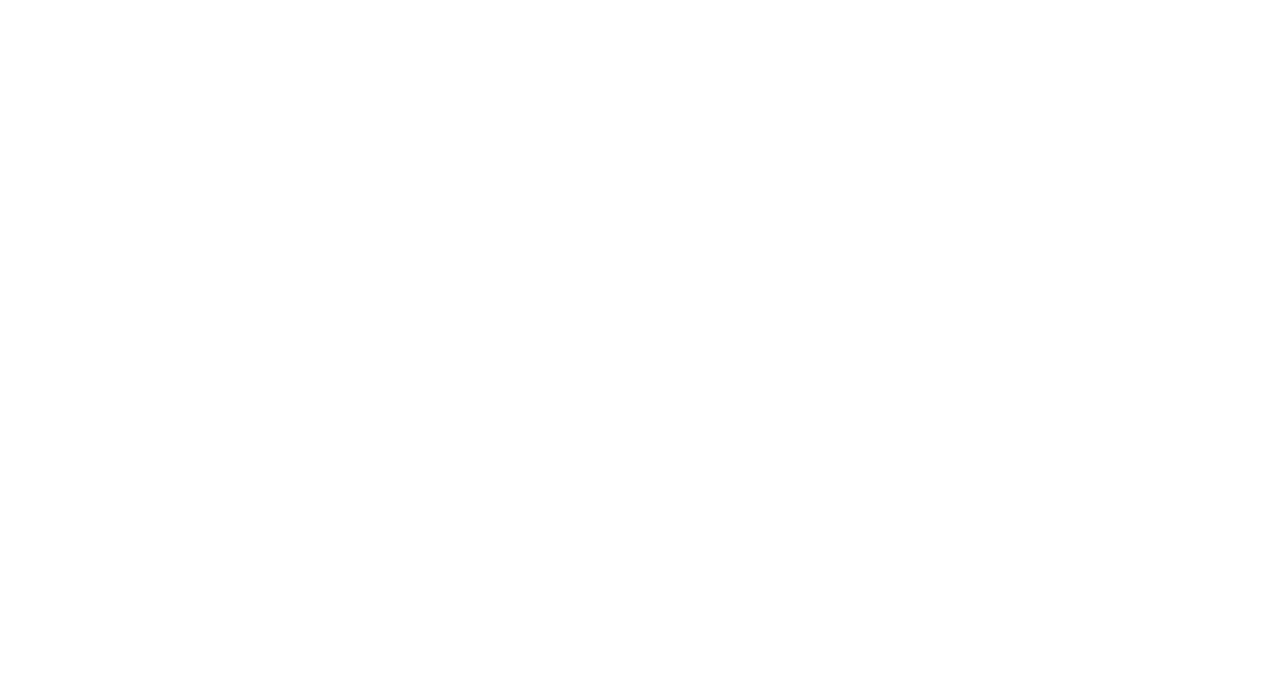
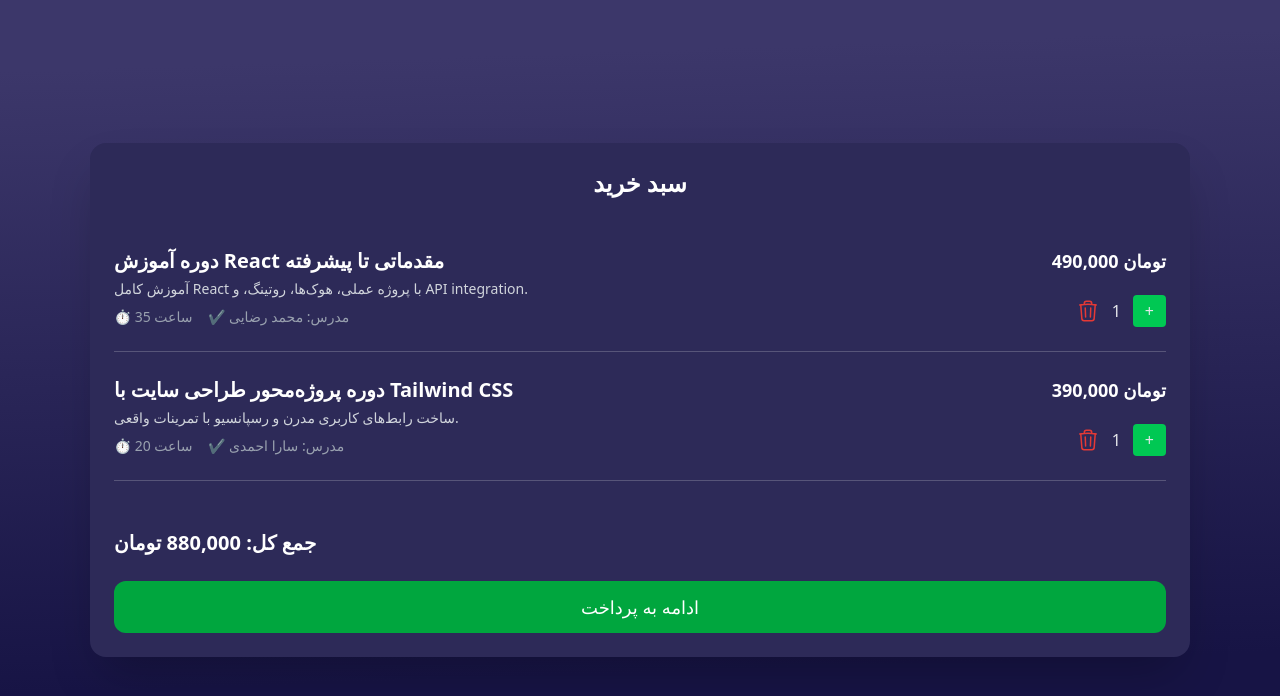
Before and after one commit to mohamed1383/course-site, a React (Vite) app: page /shoping-cart in a window 1280 px wide. Before the commit this address had no page. Shown: the top 696 px of the page. Built offline with nearby package versions, Linux system fonts and the light colour scheme.

Commit message:
add-shoping-cart

```diff
--- a/src/components/header/header.tsx
+++ b/src/components/header/header.tsx
@@ -55,7 +55,7 @@
                 </Link>
               )
             }
-            return <Button Icon={IconComponent} key={index} clickHandler={clickHandler} />
+            return <Link to='/shoping-cart'><Button Icon={IconComponent} key={index} clickHandler={clickHandler} /></Link>
           })}
         </div>
       </div>
--- a/src/pages/shoping-card/shoping-cart-page.tsx
+++ b/src/pages/shoping-card/shoping-cart-page.tsx
@@ -1,9 +1,105 @@
-import React from 'react'
+import React, { useState } from "react";
+import { HiOutlineTrash } from "react-icons/hi2";
 
-export default function ShopingCartPage() {
+
+const ShopingCartPage = () => {
+  const [items, setItems] = useState([
+    {
+      id: 1,
+      title: "دوره آموزش React مقدماتی تا پیشرفته",
+      description: "آموزش کامل React با پروژه عملی، هوک‌ها، روتینگ، و API integration.",
+      duration: "35 ساعت",
+      instructor: "محمد رضایی",
+      price: 490000,
+      quantity: 1,
+    },
+    {
+      id: 2,
+      title: "دوره پروژه‌محور طراحی سایت با Tailwind CSS",
+      description: "ساخت رابط‌های کاربری مدرن و رسپانسیو با تمرینات واقعی.",
+      duration: "20 ساعت",
+      instructor: "سارا احمدی",
+      price: 390000,
+      quantity: 1,
+    },
+  ]);
+
+  const handleQuantityChange = (id:number, delta:number) => {
+    setItems((prevItems) =>
+      prevItems
+        .map((item) =>
+          item.id === id
+            ? { ...item, quantity: Math.max(1, item.quantity + delta) }
+            : item
+        )
+    );
+  };
+
+  const handleRemove = (id:number) => {
+    setItems((prevItems) => prevItems.filter((item) => item.id !== id));
+  };
+
+  const total = items.reduce((sum, item) => sum + item.price * item.quantity, 0);
+
   return (
-    <div>
+    <div className="min-h-screen flex items-center justify-center bg-[linear-gradient(178.1deg,_rgb(60,55,106)_8.5%,_rgb(23,20,69)_82.4%)] text-white p-4">
+      <div className="w-full max-w-[1100px] bg-[#2d2a58] rounded-2xl shadow-2xl p-6">
+        <h1 className="text-2xl font-bold text-center mb-6">سبد خرید</h1>
 
+        {items.length === 0 ? (
+          <p className="text-center text-gray-300">سبد خرید شما خالی است.</p>
+        ) : (
+          items.map((item) => (
+            <div
+              key={item.id}
+              className="border-b border-white/20 py-6"
+            >
+              <div className="flex flex-col md:flex-row justify-between gap-4">
+                <div className="flex-1">
+                  <h2 className="text-xl font-semibold mb-1">{item.title}</h2>
+                  <p className="text-sm text-gray-300 mb-2">{item.description}</p>
+                  <div className="flex flex-wrap items-center gap-4 text-sm text-gray-400">
+                    <div className="flex items-center gap-1">⏱ {item.duration}</div>
+                    <div className="flex items-center gap-1">✔ مدرس: {item.instructor}</div>
+                  </div>
+                </div>
+                <div className="flex flex-col-reverse items-end justify-between gap-2">
+                  <div className="flex items-center gap-3 text-base text-gray-200">
+                    <button
+                      onClick={() => item.quantity > 1 ? handleQuantityChange(item.id, -1) : handleRemove(item.id)}
+                      className={`${item.quantity > 1 ? "bg-[#E53935] hover:bg-[#D32F2F] px-3 py-1" : 'text-[#E53935] text-2xl'} rounded`}
+                    >
+                      {item.quantity == 1 ? <HiOutlineTrash></HiOutlineTrash> : '-'}
+                    </button>
+                    <span>{item.quantity}</span>
+                    <button
+                      onClick={() => handleQuantityChange(item.id, 1)}
+                      className="px-3 py-1 bg-[#00C853] hover:bg-[#00B84D] rounded"
+                    >
+                      +
+                    </button>
+                  </div>
+                  <span className="text-lg font-bold">{item.price.toLocaleString()} تومان</span>
+                </div>
+              </div>
+            </div>
+          ))
+        )}
+
+        {items.length > 0 && (
+          <>
+            <div className="text-xl font-bold text-left mt-8 pt-4">
+              جمع کل: {total.toLocaleString()} تومان
+            </div>
+
+            <button className="mt-6 w-full bg-green-600 hover:bg-green-700 transition-colors py-3 rounded-xl text-lg font-medium">
+              ادامه به پرداخت
+            </button>
+          </>
+        )}
+      </div>
     </div>
-  )
-}
+  );
+};
+
+export default ShopingCartPage;
--- a/src/routes/route.jsx
+++ b/src/routes/route.jsx
@@ -6,11 +6,13 @@
 import PhoneLogin from '../components/login-sign-in/phone-login'
 import PhoneSignIn from '../components/login-sign-in/phone-sign-in'
 import UserInformationPage from '../pages/user-information-page'
+import ShopingCartPage from '../pages/shoping-card/shoping-cart-page'
 
 let pageRoutes = [
     {path: '/', element: <MainComponent></MainComponent>},
     {path: '/course' , element: <ProductDetailPage></ProductDetailPage>},
     {path: '/user-info' , element: <UserInformationPage></UserInformationPage>},
+    {path: '/shoping-cart' , element: <ShopingCartPage></ShopingCartPage>},
     {path: '/login-page', element: <LoginPageWrapper></LoginPageWrapper> , children: [
         {path: 'email-login' , element : <EmailLogin></EmailLogin>},
         {path: 'email-sign-in' , element: <EmailSignIn></EmailSignIn>},
```
